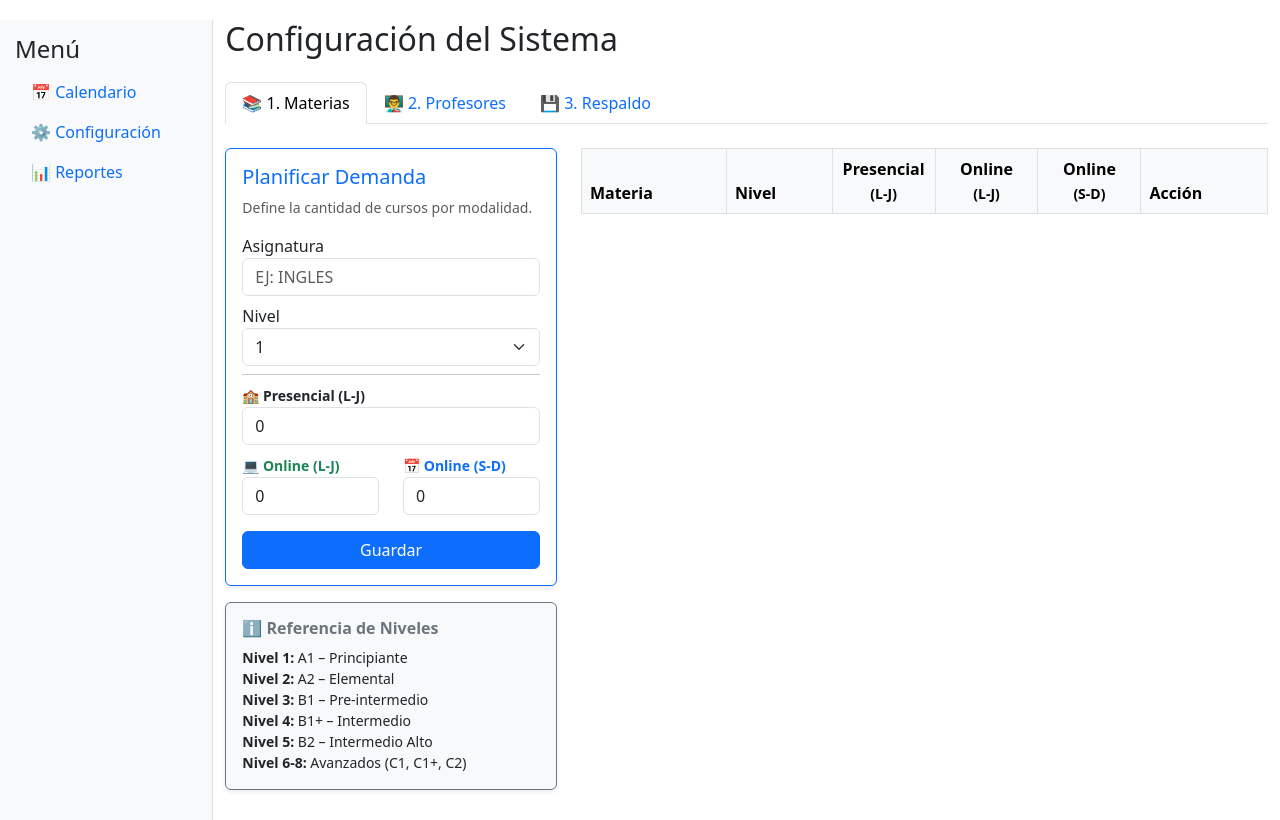
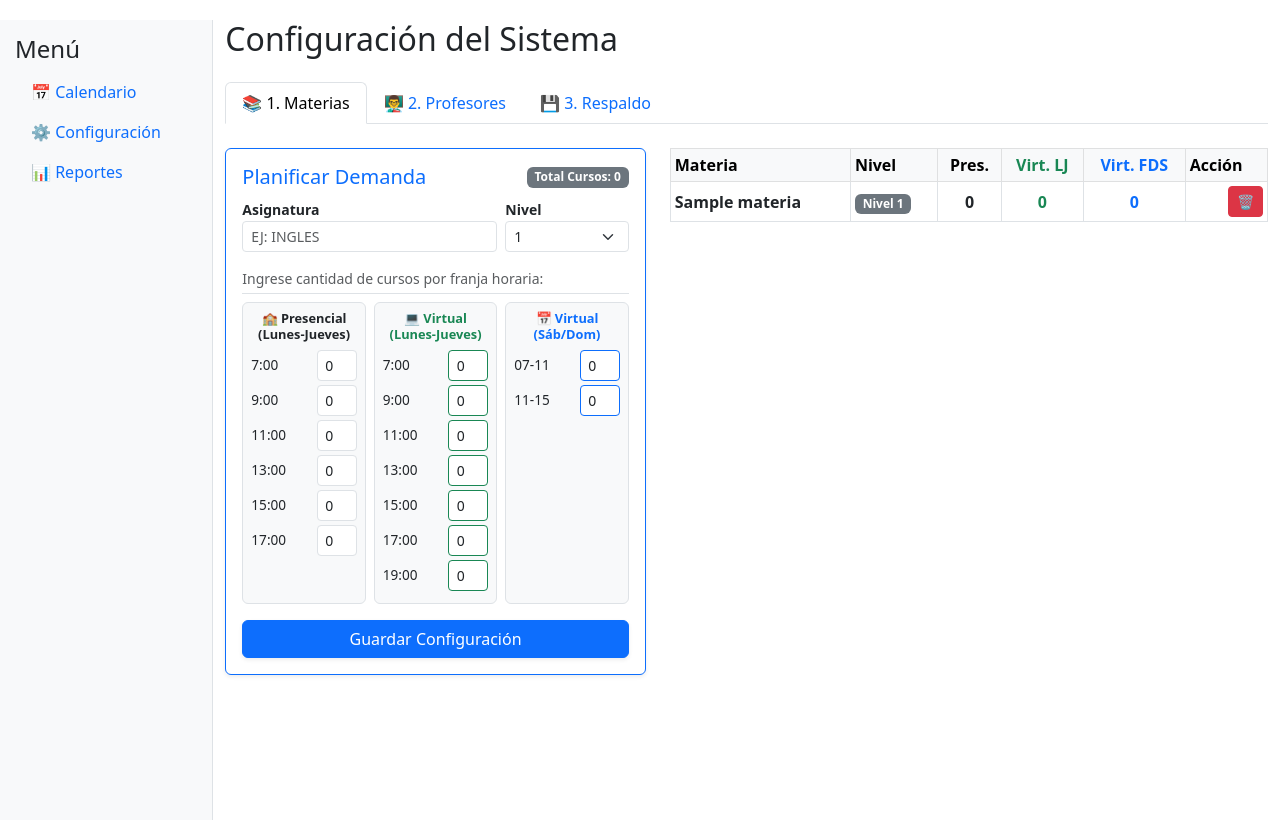
Before and after one commit to GAOT539/Generador-Horarios-py, a Flask app: page /config in a window 1280 px wide. Run offline with Flask 3, Linux system fonts and the light colour scheme; tables that the repository leaves empty hold one stand-in row (values such as "Sample post"); data that the repository does not hold is empty; some libraries are stand-ins or nearby versions.

Commit message:
Refactor: V2 actualizar la gestión de materias para incluir desglose horario y mejorar la interfaz de configuración

```diff
--- a/app/routes.py
+++ b/app/routes.py
@@ -10,7 +10,6 @@ bp = Blueprint('main', __name__)
 def index():
     return render_template('index.html')
 
-# --- NUEVA RUTA ---
 @bp.route('/calendario')
 def calendario():
     return render_template('calendario.html')
@@ -23,22 +22,19 @@ def config():
 def reportes():
     return render_template('reportes.html')
 
-# ... (El resto del archivo routes.py se mantiene EXACTAMENTE IGUAL) ...
-# ... (API Materias, API Profesores, API Cursos, API Generar, etc.) ...
-# ... Asegúrate de mantener todo el código de las APIs que ya tenías ...
-
-# --- API MATERIAS ---
+# --- API MATERIAS (ACTUALIZADA TAREA 2) ---
 @bp.route('/api/materias', methods=['GET', 'POST', 'DELETE'])
 def manage_materias():
     if request.method == 'POST':
         data = request.json
         try:
+            # Convertimos el objeto JSON del frontend a string para guardarlo en la BD
+            desglose_str = json.dumps(data['desglose'])
+
             Materia.create(
                 nombre=data['nombre'],
                 nivel=int(data['nivel']),
-                cantidad_regular=int(data['cantidad_regular']),
-                cantidad_online_lj=int(data['cantidad_online_lj']),
-                cantidad_online_fds=int(data['cantidad_online_fds'])
+                desglose_horarios=desglose_str
             )
             return jsonify({'status': 'ok'})
         except Exception as e:
@@ -56,14 +52,26 @@ def manage_materias():
     materias = Materia.select().order_by(Materia.nombre, Materia.nivel)
     lista = []
     for m in materias:
+        # Recuperamos el desglose. Si es antiguo o falla, usamos default vacío.
+        try:
+            desglose = json.loads(m.desglose_horarios)
+        except:
+            desglose = {"PRESENCIAL":{}, "ONLINE_LJ":{}, "ONLINE_FDS":{}}
+
+        # Calculamos totales al vuelo para visualización
+        total_reg = sum(desglose.get('PRESENCIAL', {}).values())
+        total_on_lj = sum(desglose.get('ONLINE_LJ', {}).values())
+        total_on_fds = sum(desglose.get('ONLINE_FDS', {}).values())
+
         lista.append({
             'id': m.id,
             'nombre': m.nombre,
             'nivel': m.nivel,
-            'cantidad_regular': m.cantidad_regular,
-            'cantidad_online_lj': m.cantidad_online_lj,
-            'cantidad_online_fds': m.cantidad_online_fds,
-            'nombre_completo': f"{m.nombre} (Nivel {m.nivel})"
+            'cantidad_regular': total_reg,     # Calculado para la vista
+            'cantidad_online_lj': total_on_lj, # Calculado para la vista
+            'cantidad_online_fds': total_on_fds, # Calculado para la vista
+            'nombre_completo': f"{m.nombre} (Nivel {m.nivel})",
+            'desglose': desglose # Enviamos el detalle por si se necesita
         })
     return jsonify(lista)
 
@@ -256,6 +264,7 @@ def get_estadisticas():
         })
 
     # 2. Análisis Avanzado (Cursos Únicos)
+    # Agrupar horarios por Curso ID para no contar bloques individuales como cursos distintos
     cursos_unicos_query = (Horario
                            .select(Horario.curso, Curso.modalidad, Curso.turno, Materia.nombre)
                            .join(Curso, on=(Horario.curso == Curso.id))
@@ -268,21 +277,26 @@ def get_estadisticas():
     stats_materias = {}
 
     for entry in cursos_unicos_query:
+        # Modalidad
         mod = entry.curso.modalidad
         if mod in stats_modalidad:
             stats_modalidad[mod] += 1
         else:
+            # Fallback para modalidades antiguas si existieran
             stats_modalidad[mod] = 1
 
+        # Turno
         turno = entry.curso.turno
         if turno in stats_turno:
             stats_turno[turno] += 1
         else:
             stats_turno[turno] = 1
 
+        # Materia
         mat_nombre = entry.materia.nombre
         stats_materias[mat_nombre] = stats_materias.get(mat_nombre, 0) + 1
 
+    # Top 5 Materias
     top_materias = sorted(stats_materias.items(), key=lambda x: x[1], reverse=True)[:5]
 
     return jsonify({
@@ -302,6 +316,7 @@ def get_estadisticas():
 @bp.route('/api/backup', methods=['GET'])
 def backup_data():
     try:
+        # Recuperamos materias con su nuevo campo
         materias = list(Materia.select().dicts())
         profesores_data = []
         for p in Profesor.select():
@@ -342,11 +357,10 @@ def restore_data():
             Curso.delete().execute()
 
             for m in data['materias']:
+                # Restauración con soporte para el nuevo campo desglose
                 Materia.create(
                     nombre=m['nombre'], nivel=m['nivel'],
-                    cantidad_regular=m.get('cantidad_regular', 0),
-                    cantidad_online_lj=m.get('cantidad_online_lj', 0),
-                    cantidad_online_fds=m.get('cantidad_online_fds', 0)
+                    desglose_horarios=m.get('desglose_horarios', '{}')
                 )
 
             for p in data['profesores']:
--- a/app/templates/config.html
+++ b/app/templates/config.html
@@ -20,69 +20,80 @@
 
         <div class="tab-pane fade show active" id="materias">
             <div class="row">
-                <div class="col-md-4">
+                <div class="col-md-5">
                     <div class="card p-3 shadow-sm border-primary mb-3">
-                        <h5 class="text-primary">Planificar Demanda</h5>
-                        <p class="small text-muted">Define la cantidad de cursos por modalidad.</p>
-                        <form @submit.prevent="crearMateria">
-                            <div class="mb-2">
-                                <label>Asignatura</label>
-                                <input type="text" v-model="nuevaMateria.nombre" class="form-control" placeholder="Ej: INGLES" style="text-transform: uppercase;" required>
-                            </div>
-                            <div class="mb-2">
-                                <label>Nivel</label>
-                                <select v-model="nuevaMateria.nivel" class="form-select" required>
-                                    <option>1</option><option>2</option><option>3</option><option>4</option>
-                                    <option>5</option><option>6</option><option>7</option><option>8</option>
-                                </select>
+                        <div class="d-flex justify-content-between align-items-center mb-2">
+                            <h5 class="text-primary m-0">Planificar Demanda</h5>
+                            <span class="badge bg-secondary">Total Cursos: [[ totalCursosCalculado ]]</span>
                         </div>
 
-                            <hr class="my-2">
-
-                            <div class="mb-2">
-                                <label class="small fw-bold text-dark">🏫 Presencial (L-J)</label>
-                                <input type="number" v-model="nuevaMateria.cantidad_regular" class="form-control" min="0" required>
+                        <form @submit.prevent="crearMateria">
+                            <div class="row g-2 mb-3">
+                                <div class="col-8">
+                                    <label class="small fw-bold">Asignatura</label>
+                                    <input type="text" v-model="nuevaMateria.nombre" class="form-control form-control-sm" placeholder="Ej: INGLES" style="text-transform: uppercase;" required>
                                 </div>
-
-                            <div class="row mb-2">
-                                <div class="col-6">
-                                    <label class="small fw-bold text-success">💻 Online (L-J)</label>
-                                    <input type="number" v-model="nuevaMateria.cantidad_online_lj" class="form-control" min="0" required>
-                                </div>
-                                <div class="col-6">
-                                    <label class="small fw-bold text-primary">📅 Online (S-D)</label>
-                                    <input type="number" v-model="nuevaMateria.cantidad_online_fds" class="form-control" min="0" required>
+                                <div class="col-4">
+                                    <label class="small fw-bold">Nivel</label>
+                                    <select v-model="nuevaMateria.nivel" class="form-select form-select-sm" required>
+                                        <option v-for="n in 8" :value="n">[[ n ]]</option>
+                                    </select>
                                 </div>
                             </div>
 
-                            <button class="btn btn-primary w-100 mt-2">Guardar</button>
-                        </form>
-                    </div>
+                            <p class="small text-muted mb-2 border-bottom pb-1">Ingrese cantidad de cursos por franja horaria:</p>
 
-                    <div class="card shadow-sm border-secondary bg-light">
-                        <div class="card-body p-3">
-                            <h6 class="fw-bold text-secondary">ℹ️ Referencia de Niveles</h6>
-                            <ul class="list-unstyled small mb-0">
-                                <li><strong>Nivel 1:</strong> A1 – Principiante</li>
-                                <li><strong>Nivel 2:</strong> A2 – Elemental</li>
-                                <li><strong>Nivel 3:</strong> B1 – Pre-intermedio</li>
-                                <li><strong>Nivel 4:</strong> B1+ – Intermedio</li>
-                                <li><strong>Nivel 5:</strong> B2 – Intermedio Alto</li>
-                                <li><strong>Nivel 6-8:</strong> Avanzados (C1, C1+, C2)</li>
-                            </ul>
+                            <div class="row g-2" style="font-size: 0.85rem;">
+                                <div class="col-md-4">
+                                    <div class="p-2 bg-light border rounded h-100">
+                                        <h6 class="fw-bold text-center text-dark mb-2" style="font-size: 0.8rem;">🏫 Presencial<br>(Lunes-Jueves)</h6>
+                                        <div v-for="h in [7, 9, 11, 13, 15, 17]" :key="'p'+h" class="mb-1 d-flex justify-content-between align-items-center">
+                                            <span>[[ h ]]:00</span>
+                                            <input type="number" v-model.number="nuevaMateria.desglose.PRESENCIAL[h]" class="form-control form-control-sm p-1 text-center" style="width: 40px;" min="0">
                                         </div>
                                     </div>
                                 </div>
 
-                <div class="col-md-8">
-                    <table class="table table-bordered table-hover align-middle">
+                                <div class="col-md-4">
+                                    <div class="p-2 bg-light border rounded h-100">
+                                        <h6 class="fw-bold text-center text-success mb-2" style="font-size: 0.8rem;">💻 Virtual<br>(Lunes-Jueves)</h6>
+                                        <div v-for="h in [7, 9, 11, 13, 15, 17, 19]" :key="'olj'+h" class="mb-1 d-flex justify-content-between align-items-center">
+                                            <span>[[ h ]]:00</span>
+                                            <input type="number" v-model.number="nuevaMateria.desglose.ONLINE_LJ[h]" class="form-control form-control-sm p-1 text-center border-success" style="width: 40px;" min="0">
+                                        </div>
+                                    </div>
+                                </div>
+
+                                <div class="col-md-4">
+                                    <div class="p-2 bg-light border rounded h-100">
+                                        <h6 class="fw-bold text-center text-primary mb-2" style="font-size: 0.8rem;">📅 Virtual<br>(Sáb/Dom)</h6>
+                                        <div class="mb-1 d-flex justify-content-between align-items-center">
+                                            <span>07-11</span>
+                                            <input type="number" v-model.number="nuevaMateria.desglose.ONLINE_FDS[7]" class="form-control form-control-sm p-1 text-center border-primary" style="width: 40px;" min="0">
+                                        </div>
+                                        <div class="mb-1 d-flex justify-content-between align-items-center">
+                                            <span>11-15</span>
+                                            <input type="number" v-model.number="nuevaMateria.desglose.ONLINE_FDS[11]" class="form-control form-control-sm p-1 text-center border-primary" style="width: 40px;" min="0">
+                                        </div>
+                                    </div>
+                                </div>
+                            </div>
+
+                            <button class="btn btn-primary w-100 mt-3 shadow-sm">Guardar Configuración</button>
+                        </form>
+                    </div>
+                </div>
+
+                <div class="col-md-7">
+                    <div class="table-responsive">
+                        <table class="table table-bordered table-hover align-middle table-sm">
                             <thead class="table-light">
                                 <tr>
                                     <th>Materia</th>
                                     <th>Nivel</th>
-                                <th class="text-center" style="width: 15%">Presencial<br><small>(L-J)</small></th>
-                                <th class="text-center" style="width: 15%">Online<br><small>(L-J)</small></th>
-                                <th class="text-center" style="width: 15%">Online<br><small>(S-D)</small></th>
+                                    <th class="text-center">Pres.</th>
+                                    <th class="text-center text-success">Virt. LJ</th>
+                                    <th class="text-center text-primary">Virt. FDS</th>
                                     <th>Acción</th>
                                 </tr>
                             </thead>
@@ -99,6 +110,7 @@
                                 </tr>
                             </tbody>
                         </table>
+                    </div>
                 </div>
             </div>
         </div>
@@ -196,30 +208,37 @@
         data() {
             return {
                 materias_list: [], profesores_list: [],
+                // NUEVA ESTRUCTURA DE MATERIA
                 nuevaMateria: {
                     nombre: '',
                     nivel: 1,
-                    cantidad_regular: 0,
-                    cantidad_online_lj: 0,
-                    cantidad_online_fds: 0
+                    desglose: {
+                        PRESENCIAL: {7:0, 9:0, 11:0, 13:0, 15:0, 17:0},
+                        ONLINE_LJ: {7:0, 9:0, 11:0, 13:0, 15:0, 17:0, 19:0},
+                        ONLINE_FDS: {7:0, 11:0}
+                    }
                 },
                 formProfe: { nombre: '', max_horas_dia: 6, materias_ids: [] }
             }
         },
         computed: {
-            // CAMBIO: Filtro dinámico para mostrar solo la materia seleccionada
             materiasVisibles() {
                 if (this.formProfe.materias_ids.length === 0) {
                     return this.materias_list;
                 }
-                // Si ya seleccionó una, obtenemos el nombre de esa materia
                 const primeraId = this.formProfe.materias_ids[0];
                 const matSeleccionada = this.materias_list.find(m => m.id === primeraId);
 
                 if (!matSeleccionada) return this.materias_list;
-
-                // Retornamos solo las materias con EL MISMO nombre (ej: solo niveles de INGLES)
                 return this.materias_list.filter(m => m.nombre === matSeleccionada.nombre);
+            },
+            totalCursosCalculado() {
+                let total = 0;
+                const d = this.nuevaMateria.desglose;
+                Object.values(d.PRESENCIAL).forEach(v => total += (parseInt(v)||0));
+                Object.values(d.ONLINE_LJ).forEach(v => total += (parseInt(v)||0));
+                Object.values(d.ONLINE_FDS).forEach(v => total += (parseInt(v)||0));
+                return total;
             }
         },
         mounted() { this.cargarTodo(); },
@@ -240,21 +259,32 @@
             async crearMateria() {
                 if(!this.nuevaMateria.nombre) return;
 
-                const { cantidad_regular, cantidad_online_lj, cantidad_online_fds } = this.nuevaMateria;
-                if(cantidad_regular == 0 && cantidad_online_lj == 0 && cantidad_online_fds == 0) {
-                    this.showError("Debes agregar al menos 1 curso en alguna modalidad.");
+                if(this.totalCursosCalculado === 0) {
+                    this.showError("Debes agregar al menos 1 curso en alguna franja horaria.");
                     return;
                 }
 
                 this.nuevaMateria.nombre = this.nuevaMateria.nombre.toUpperCase();
-                const res = await fetch('/api/materias', { method: 'POST', headers: {'Content-Type': 'application/json'}, body: JSON.stringify(this.nuevaMateria) });
+
+                const res = await fetch('/api/materias', {
+                    method: 'POST',
+                    headers: {'Content-Type': 'application/json'},
+                    body: JSON.stringify(this.nuevaMateria)
+                });
+
                 if (res.ok) {
-                    this.nuevaMateria = {
-                        nombre: '', nivel: 1,
-                        cantidad_regular: 0, cantidad_online_lj: 0, cantidad_online_fds: 0
-                    };
+                    // Resetear formulario
+                    this.nuevaMateria.nombre = '';
+                    this.nuevaMateria.nivel = 1;
+                    // Resetear valores de matriz a 0
+                    Object.keys(this.nuevaMateria.desglose).forEach(k => {
+                        Object.keys(this.nuevaMateria.desglose[k]).forEach(h => {
+                            this.nuevaMateria.desglose[k][h] = 0;
+                        });
+                    });
+
                     this.cargarTodo();
-                    this.showSuccess('Materia guardada');
+                    this.showSuccess('Materia guardada con desglose horario');
                 } else {
                     const d = await res.json(); this.showError(d.error);
                 }
@@ -276,14 +306,12 @@
                     nivelesPorMateria[mat.nombre].add(mat.nivel);
                 });
 
-
                 if (nombresMaterias.size > 1) {
                     this.showError("Error de Sistema: No se permite asignar más de una materia distinta por profesor.");
                     this.formProfe.materias_ids = [];
                     return;
                 }
 
-                // REGLA 2: Máximo 3 Niveles
                 for (const [nombreMateria, niveles] of Object.entries(nivelesPorMateria)) {
                     if (niveles.size > 3) {
                         this.showError(`Error: El profesor no puede impartir más de 3 niveles de ${nombreMateria}.`);
```
Lines whose indentation alone changed are shown as unchanged.
